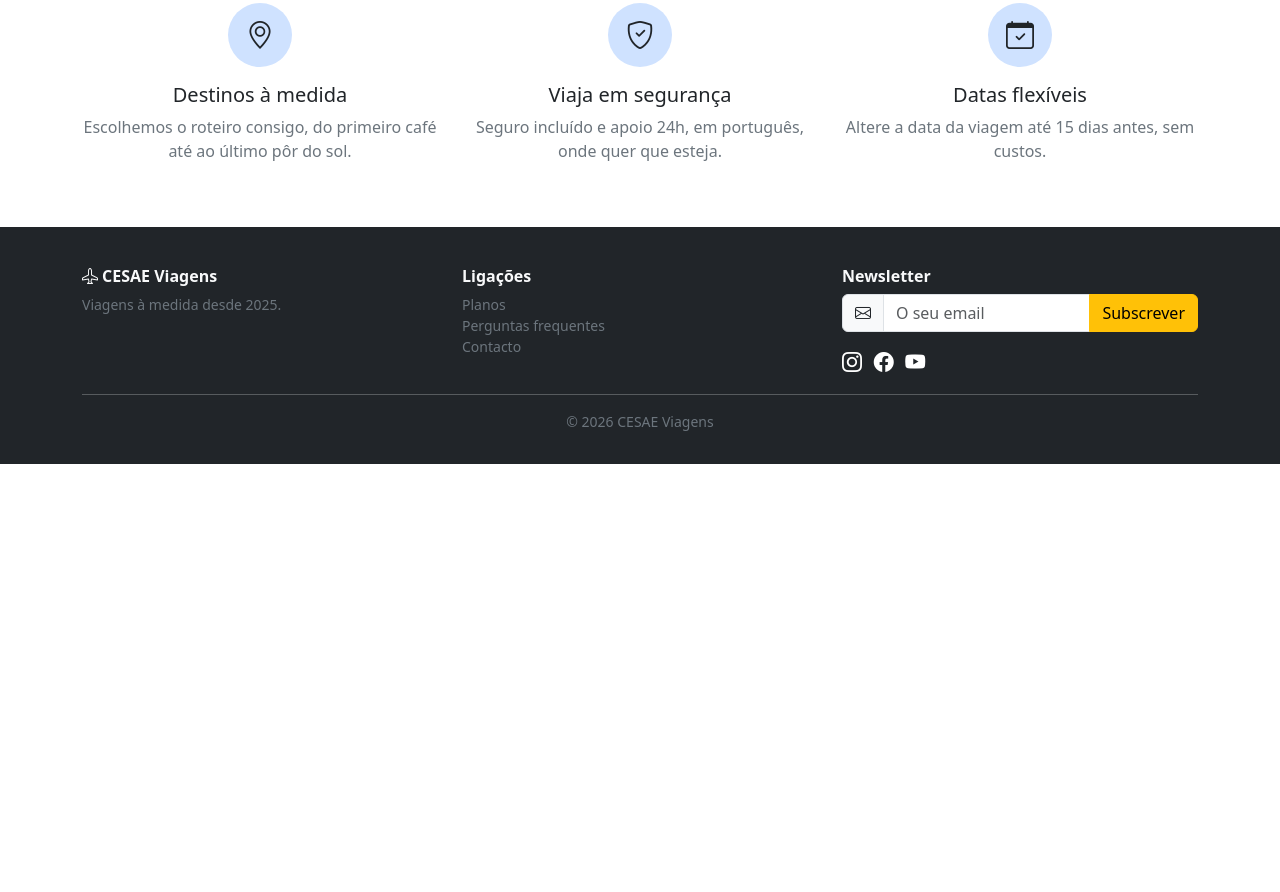
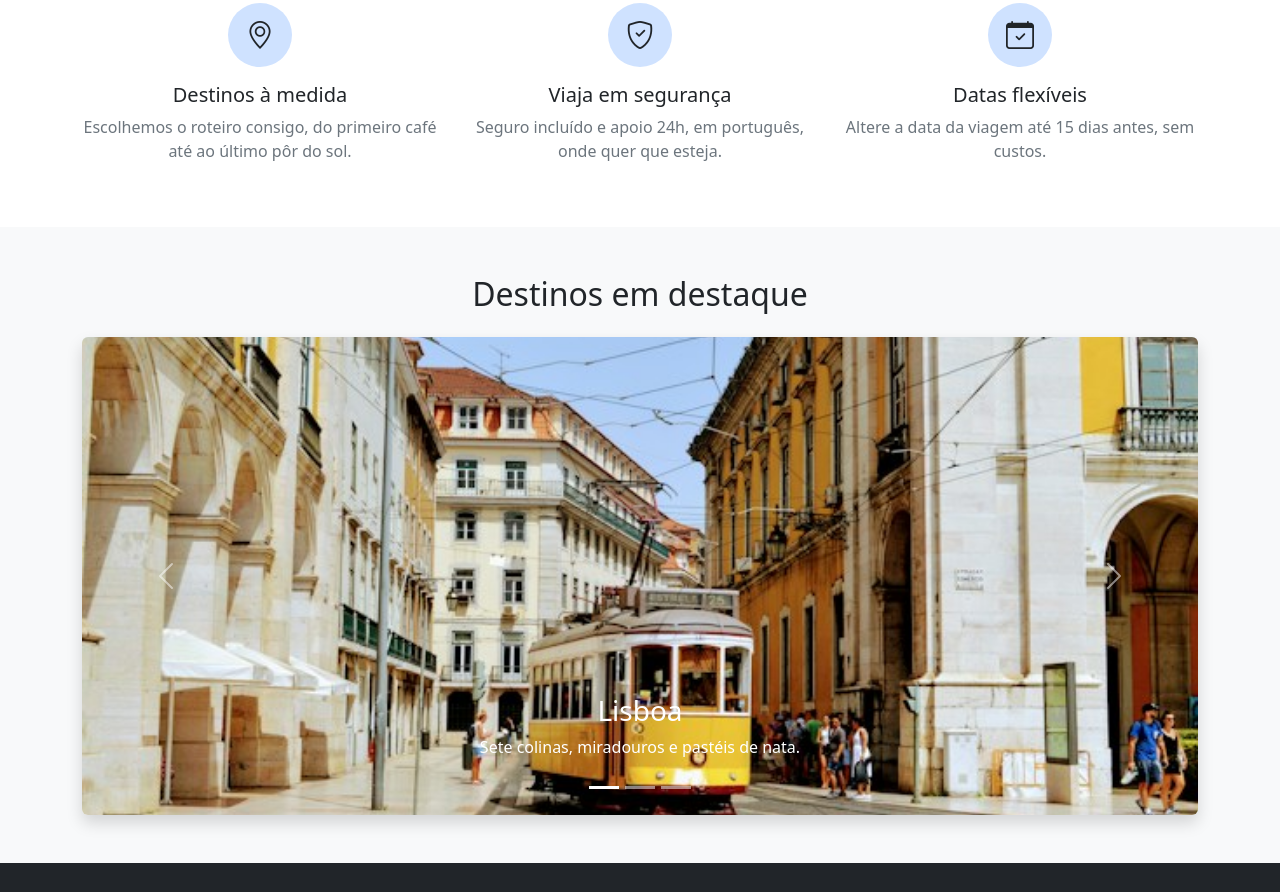
Before and after one commit to marqquees/CESAE-Viagens, a plain HTML site: page index.html in a window 1280 px wide. Shown: the part 448-1340 px from the top of the page. Before the commit the page ends 912 px from the top, so only its background shows below. Drawn offline with nearby package versions, Linux system fonts and the light colour scheme.

Commit message:
Add featured destination carousel.
Adds Lisbon, Porto, and Faro imagery and a Bootstrap carousel highlighting these destinations. Removes Évora from the destinations menu and ignores macOS metadata files.

```diff
--- a/index.html
+++ b/index.html
@@ -31,7 +31,6 @@
                         <ul class="dropdown-menu">
                             <li><a class="dropdown-item" href="#">Porto</a></li>
                             <li><a class="dropdown-item" href="#">Lisboa</a></li>
-                            <li><a class="dropdown-item" href="#">Évora</a></li>
                             <li><a class="dropdown-item" href="#">Faro</a></li>
                         </ul>
                     </li>
@@ -85,6 +84,60 @@
                 </div>
             </div>
         </section>
+        <section class="bg-light py-5">
+            <h2 class="text-center mb-4">Destinos em destaque</h2>
+            <div id="highlight" class="container">
+                <div class="carousel slide rounded shadow overflow-hidden">
+                    <div class="carousel-indicators">
+                        <button type="button" data-bs-target="#highlight" data-bs-slide-to="0" class="active"
+                            aria-current="true" aria-label="Slide 1"></button>
+                        <button type="button" data-bs-target="#highlight" data-bs-slide-to="1"
+                            aria-label="Slide 2"></button>
+                        <button type="button" data-bs-target="#highlight" data-bs-slide-to="2"
+                            aria-label="Slide 3"></button>
+                    </div>
+                    <div class="carousel-inner">
+                        <div class="carousel-item active" data-bs-interval="10000">
+                            <div class="ratio ratio-21x9">
+                                <img src="img/city/lisbon.jpg" class="object-fit-cover" alt="Concelho de Lisboa">
+                            </div>
+                            <div class="carousel-caption">
+                                <h3>Lisboa</h3>
+                                <p>Sete colinas, miradouros e pastéis de nata.</p>
+                            </div>
+                        </div>
+                        <div class="carousel-item" data-bs-interval="2000">
+                            <div class="ratio ratio-21x9">
+                                <img src="img/city/oporto.jpg" class="object-fit-cover" alt="Concelho do Porto">
+                            </div>
+                            <div class="carousel-caption">
+                                <h3>Porto</h3>
+                                <p>Ribeira, Torre dos Clérigos e o delicioso vinho do Porto.</p>
+                            </div>
+                        </div>
+                        <div class="carousel-item">
+                            <div class="ratio ratio-21x9">
+                                <img src="img/city/faro.jpg" class="object-fit-cover" alt="Concelho de Faro">
+                            </div>
+                            <div class="carousel-caption">
+                                <h3>Faro</h3>
+                                <p>Praias, montanhas e um clima ensolarado.</p>
+                            </div>
+                        </div>
+                    </div>
+                    <button class="carousel-control-prev" type="button" data-bs-target="#highlight"
+                        data-bs-slide="prev">
+                        <span class="carousel-control-prev-icon" aria-hidden="true"></span>
+                        <span class="visually-hidden">Anterior</span>
+                    </button>
+                    <button class="carousel-control-next" type="button" data-bs-target="#highlight"
+                        data-bs-slide="next">
+                        <span class="carousel-control-next-icon" aria-hidden="true"></span>
+                        <span class="visually-hidden">Próximo</span>
+                    </button>
+                </div>
+            </div>
+        </section>
     </main>
     <footer class="bg-dark text-light p-3 small">
         <div class="container pt-4">
```
Also changed, not shown: img/city/faro.jpg (added), img/city/lisbon.jpg (added), img/city/oporto.jpg (added), 1 other file.
